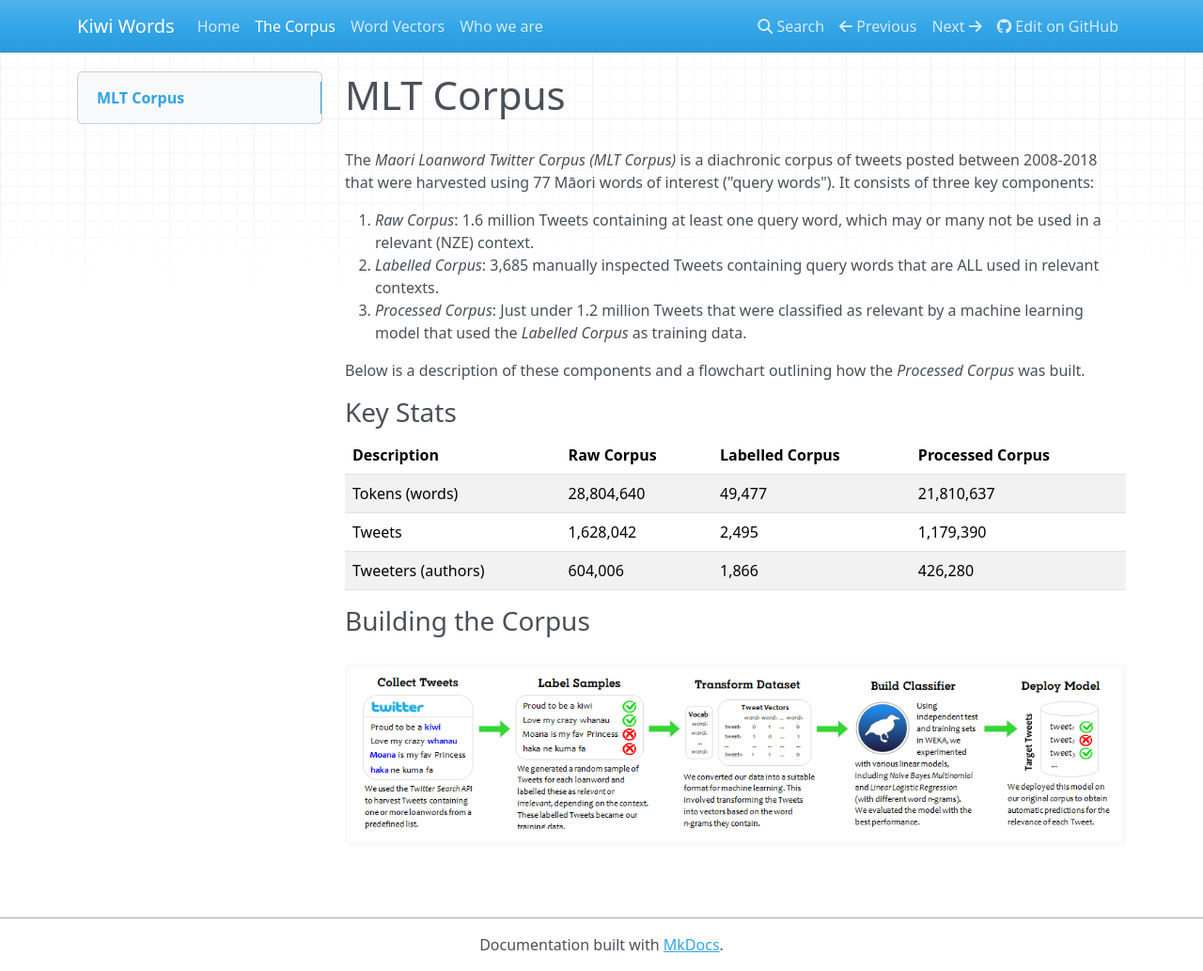
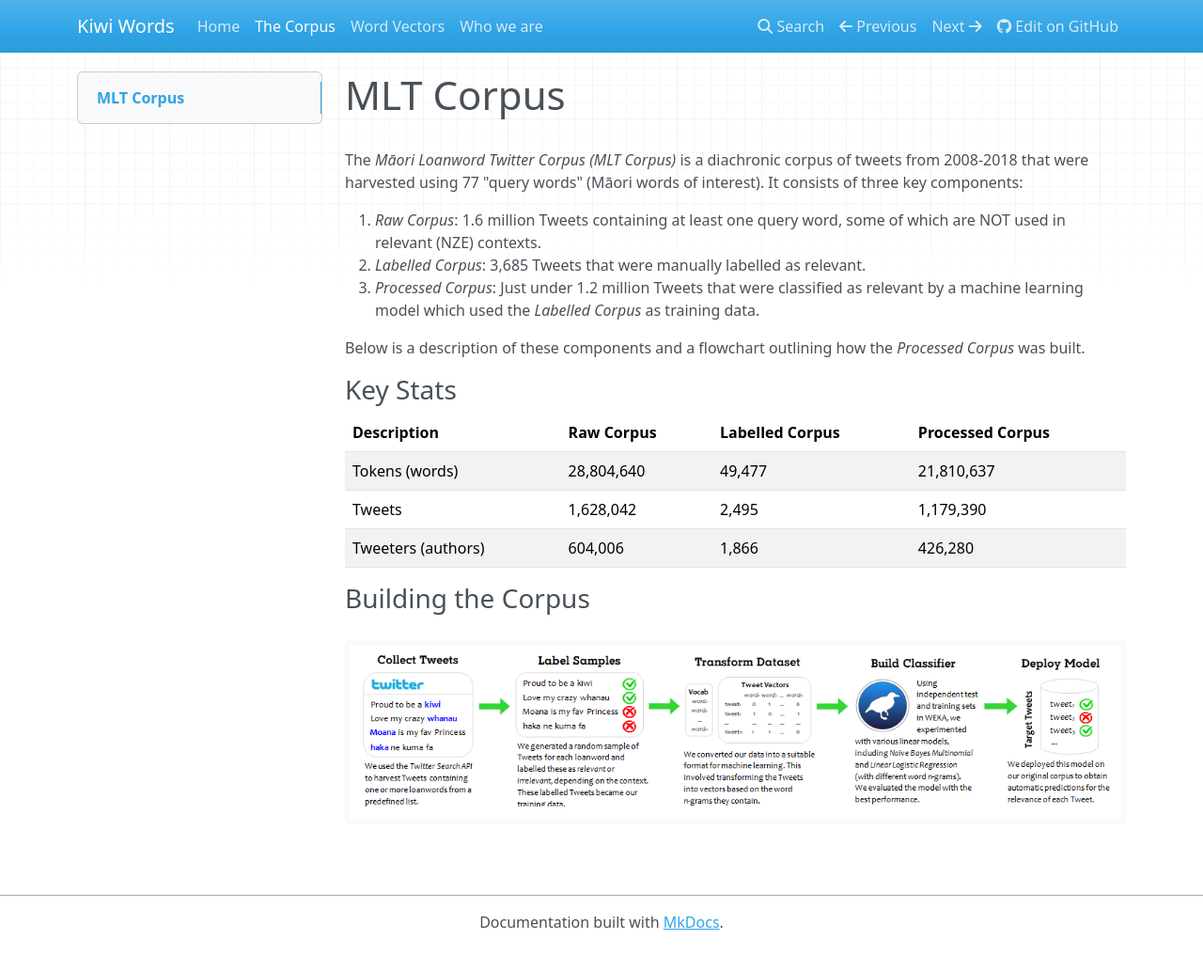
Before and after one commit to Waikato/kiwiwords, an MkDocs documentation site: the page built from docs/corpus.md, in a window 1280 px wide and 1033 px high. Shown: the whole window at 94% size. Built offline with MkDocs 1.6.1, drawn with Linux system fonts in a browser that asks for light colours; nearby versions of some CDN libraries.

Commit message:
Update corpus.md

```diff
--- a/docs/corpus.md
+++ b/docs/corpus.md
@@ -1,10 +1,10 @@
 # MLT Corpus
 <br>
-The <i>Maori Loanword Twitter Corpus (MLT Corpus)</i> is a diachronic corpus of tweets posted between 2008-2018 that were harvested using 77 Māori words of interest ("query words"). It consists of three key components:
+The <i>Māori Loanword Twitter Corpus (MLT Corpus)</i> is a diachronic corpus of tweets from 2008-2018 that were harvested using 77 "query words" (Māori words of interest). It consists of three key components:
 
-1. <i>Raw Corpus</i>: 1.6 million Tweets containing at least one query word, which may or many not be used in a relevant (NZE) context.
-2. <i>Labelled Corpus</i>: 3,685 manually inspected Tweets containing query words that are ALL used in relevant contexts.
-3. <i>Processed Corpus</i>: Just under 1.2 million Tweets that were classified as relevant by a machine learning model that used the <i>Labelled Corpus</i> as training data.
+1. <i>Raw Corpus</i>: 1.6 million Tweets containing at least one query word, some of which are NOT used in relevant (NZE) contexts.
+2. <i>Labelled Corpus</i>: 3,685 Tweets that were manually labelled as relevant.
+3. <i>Processed Corpus</i>: Just under 1.2 million Tweets that were classified as relevant by a machine learning model which used the <i>Labelled Corpus</i> as training data.
 
 Below is a description of these components and a flowchart outlining how the <i>Processed Corpus</i> was built.
 
```
